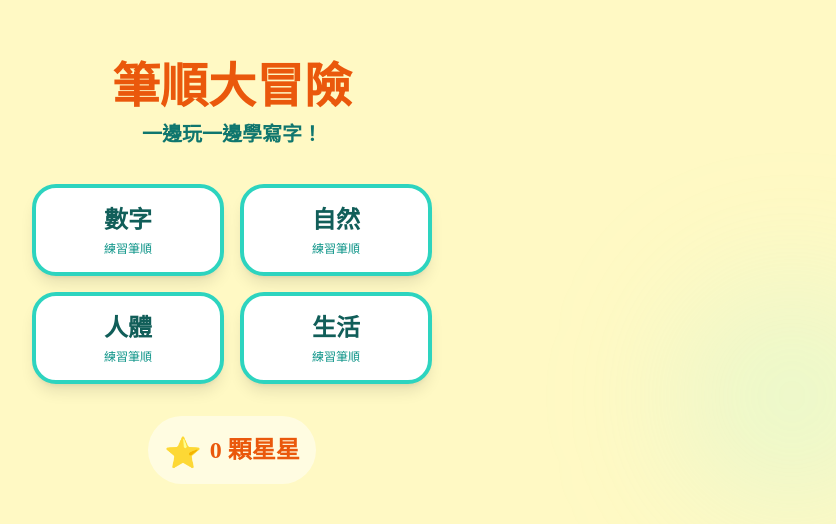
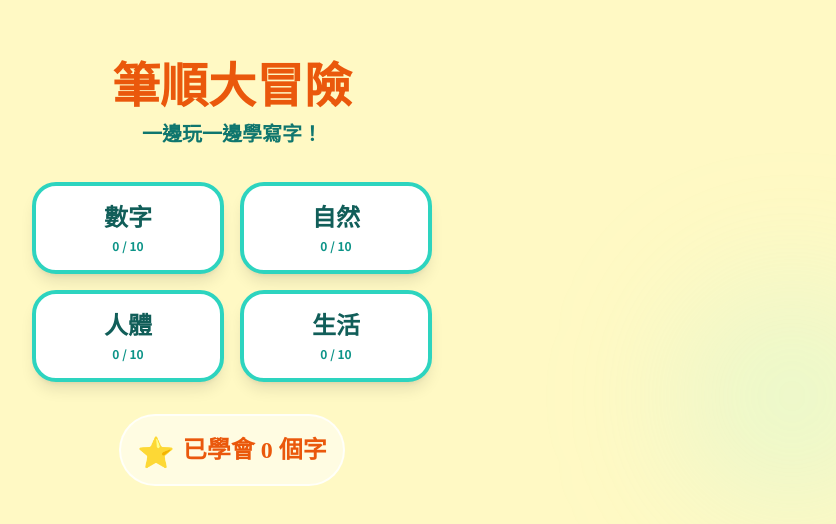
Before and after one commit to Raygemini/For-Manhin, a React (Vite) app: page / in a window 1280 px wide. Shown: the part 124-648 px from the top of the page, without its empty margins (408-1244 px from the left). Built offline with nearby package versions, Linux system fonts and the light colour scheme; no server answers; a web font is replaced by a local one.

Commit message:
feat: Refactor asset paths and add progress persistence
Updates the application to use direct asset paths for icons and introduces local storage to save mastered words, enhancing user progress tracking.

```diff
--- a/App.tsx
+++ b/App.tsx
@@ -1,10 +1,12 @@
 
-import React, { useState, useEffect, useCallback, useRef } from 'react';
+import React, { useState, useEffect, useCallback } from 'react';
 import { GameState, Category, WordInfo } from './types';
-import { GRADE_1_WORDS, COLORS } from './constants';
+import { GRADE_1_WORDS } from './constants';
 import { fetchWordDetails } from './services/geminiService';
 import StrokePractice from './components/StrokePractice';
 import InfoCard from './components/InfoCard';
+
+const STORAGE_KEY = 'stroke_order_mastered_words';
 
 const App: React.FC = () => {
   const [gameState, setGameState] = useState<GameState>(GameState.START);
@@ -12,17 +14,33 @@ const App: React.FC = () => {
   const [wordIndex, setWordIndex] = useState(0);
   const [wordInfo, setWordInfo] = useState<WordInfo | null>(null);
   const [loading, setLoading] = useState(false);
-  const [stars, setStars] = useState(0);
+  const [masteredWords, setMasteredWords] = useState<Set<string>>(new Set());
   const [installPrompt, setInstallPrompt] = useState<any>(null);
 
   const currentWord = GRADE_1_WORDS[category][wordIndex];
 
+  // 初始化：載入進度與安裝提示
   useEffect(() => {
+    const saved = localStorage.getItem(STORAGE_KEY);
+    if (saved) {
+      try {
+        const parsed = JSON.parse(saved);
+        setMasteredWords(new Set(parsed));
+      } catch (e) {
+        console.error('Failed to load progress', e);
+      }
+    }
+
     window.addEventListener('beforeinstallprompt', (e) => {
       e.preventDefault();
       setInstallPrompt(e);
     });
   }, []);
+
+  // 儲存進度
+  useEffect(() => {
+    localStorage.setItem(STORAGE_KEY, JSON.stringify(Array.from(masteredWords)));
+  }, [masteredWords]);
 
   const updateWordInfo = useCallback(async (word: string) => {
     setLoading(true);
@@ -44,7 +62,11 @@ const App: React.FC = () => {
   };
 
   const handleQuizComplete = () => {
-    setStars(prev => prev + 1);
+    setMasteredWords(prev => {
+      const next = new Set(prev);
+      next.add(currentWord);
+      return next;
+    });
     setGameState(GameState.CELEBRATION);
   };
 
@@ -65,6 +87,16 @@ const App: React.FC = () => {
     if (outcome === 'accepted') setInstallPrompt(null);
   };
 
+  const getCategoryProgress = (cat: Category) => {
+    const words = GRADE_1_WORDS[cat];
+    const masteredCount = words.filter(w => masteredWords.has(w)).length;
+    return {
+      count: masteredCount,
+      total: words.length,
+      percent: (masteredCount / words.length) * 100
+    };
+  };
+
   const renderStartScreen = () => (
     <div className="flex flex-col items-center justify-center h-full p-6 text-center space-y-8">
       <div className="animate-bounce">
@@ -73,22 +105,39 @@ const App: React.FC = () => {
       </div>
 
       <div className="grid grid-cols-2 gap-4 w-full max-w-md">
-        {(Object.keys(GRADE_1_WORDS) as Category[]).map(cat => (
+        {(Object.keys(GRADE_1_WORDS) as Category[]).map(cat => {
+          const prog = getCategoryProgress(cat);
+          const isFinished = prog.count === prog.total;
+          return (
             <button
               key={cat}
               onClick={() => handleStart(cat)}
-            className="bg-white border-4 border-teal-400 p-4 rounded-3xl shadow-lg hover:bg-teal-50 transform transition active:scale-95 flex flex-col items-center"
+              className={`relative bg-white border-4 ${isFinished ? 'border-yellow-400' : 'border-teal-400'} p-4 rounded-3xl shadow-lg hover:bg-teal-50 transform transition active:scale-95 flex flex-col items-center overflow-hidden`}
             >
+              {/* Progress Bar Background */}
+              <div
+                className="absolute bottom-0 left-0 h-1 bg-teal-400 transition-all duration-500"
+                style={{ width: `${prog.percent}%` }}
+              />
+
               <span className="text-2xl font-bold text-teal-800 font-kids">{cat}</span>
-            <span className="text-xs text-teal-600 mt-1">練習筆順</span>
+              <div className="flex items-center space-x-1 mt-1">
+                <span className={`text-xs font-bold ${isFinished ? 'text-yellow-600' : 'text-teal-600'}`}>
+                  {prog.count} / {prog.total}
+                </span>
+                {isFinished && <span className="text-xs">🏆</span>}
+              </div>
             </button>
-        ))}
+          );
+        })}
       </div>
 
       <div className="flex flex-col items-center space-y-4">
-        <div className="p-4 bg-white/50 rounded-full flex items-center space-x-2">
+        <div className="p-4 bg-white/50 rounded-full flex items-center space-x-2 border-2 border-white/80">
           <span className="text-3xl">⭐</span>
-          <span className="text-2xl font-bold text-orange-600 font-kids">{stars} 顆星星</span>
+          <span className="text-2xl font-bold text-orange-600 font-kids">
+            已學會 {masteredWords.size} 個字
+          </span>
         </div>
 
         {installPrompt && (
@@ -118,12 +167,12 @@ const App: React.FC = () => {
           <span className="text-yellow-700 font-medium text-xs">({wordIndex + 1}/{GRADE_1_WORDS[category].length})</span>
         </div>
         <div className="flex items-center space-x-1">
-          <span className="text-xl">⭐</span>
-          <span className="font-bold text-orange-600">{stars}</span>
+          <span className="text-xl">{masteredWords.has(currentWord) ? '✅' : '⭐'}</span>
+          <span className="font-bold text-orange-600">{masteredWords.size}</span>
         </div>
       </div>
 
-      {/* Main Content Area - Scrollable if needed */}
+      {/* Main Content Area */}
       <div className="flex-1 w-full overflow-y-auto flex flex-col items-center py-2 space-y-4">
         <StrokePractice
           character={currentWord}
--- a/index.html
+++ b/index.html
@@ -7,7 +7,7 @@
     <meta name="apple-mobile-web-app-capable" content="yes">
     <meta name="apple-mobile-web-app-status-bar-style" content="black-translucent">
     <meta name="theme-color" content="#FFF9C4">
-    <link rel="apple-touch-icon" href="./public/icon-192.png">
+    <link rel="apple-touch-icon" href="./icon-192.png">
     <link rel="manifest" href="manifest.json">
     <title>小學一年級生字筆順王</title>
     <script src="https://cdn.tailwindcss.com"></script>
--- a/sw.js
+++ b/sw.js
@@ -4,8 +4,8 @@ const ASSETS = [
   './',
   './index.html',
   './manifest.json',
-  './public/icon-192.png',
-  './public/icon-512.png',
+  './icon-192.png',
+  './icon-512.png',
   'https://cdn.tailwindcss.com',
   'https://cdn.jsdelivr.net/npm/hanzi-writer@3.5/dist/hanzi-writer.min.js',
   'https://fonts.googleapis.com/css2?family=Noto+Sans+TC:wght@400;700&family=ZCOOL+KuaiLe&display=swap'
```
Also changed, not shown: manifest.json, public/icon-192.png (deleted), public/icon-512.png (deleted). Lines whose indentation alone changed are shown as unchanged.
